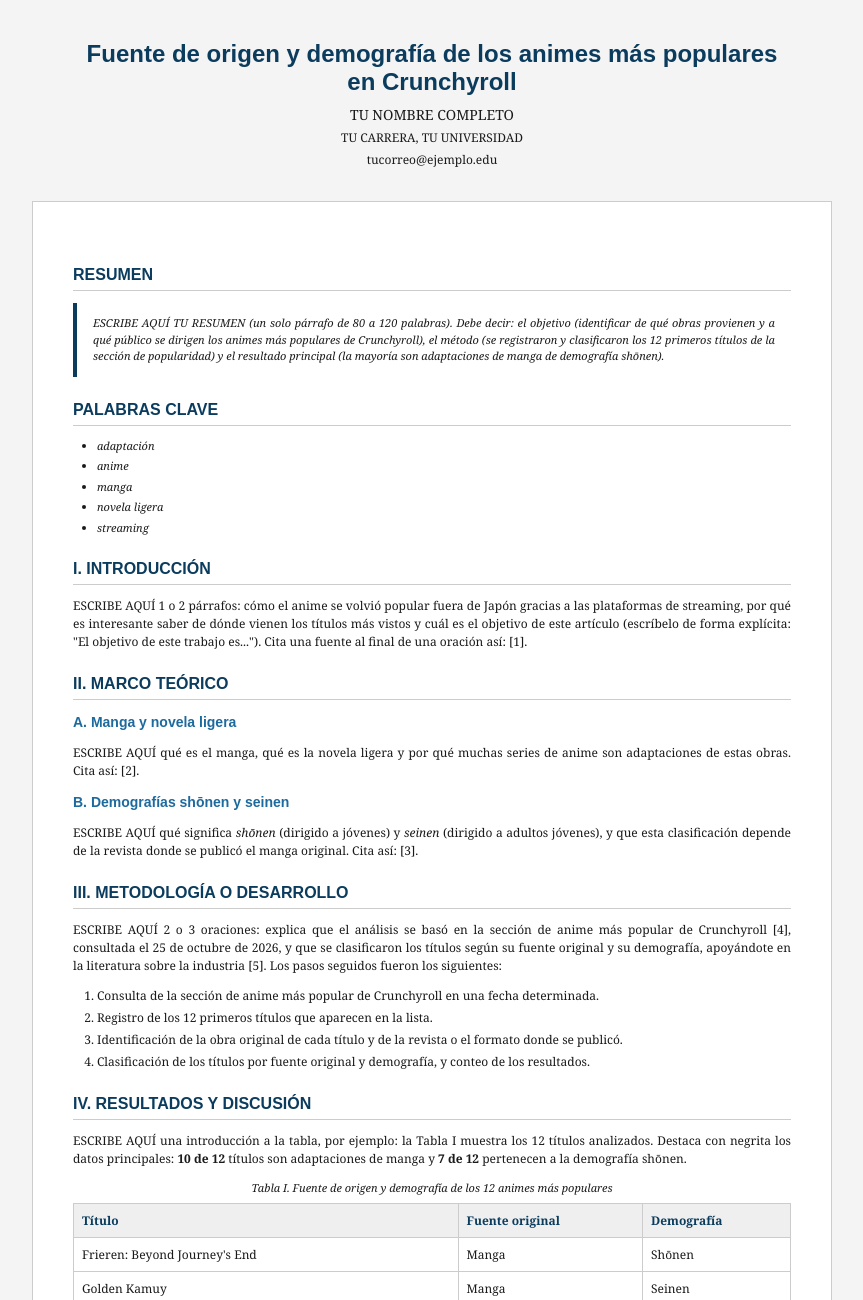
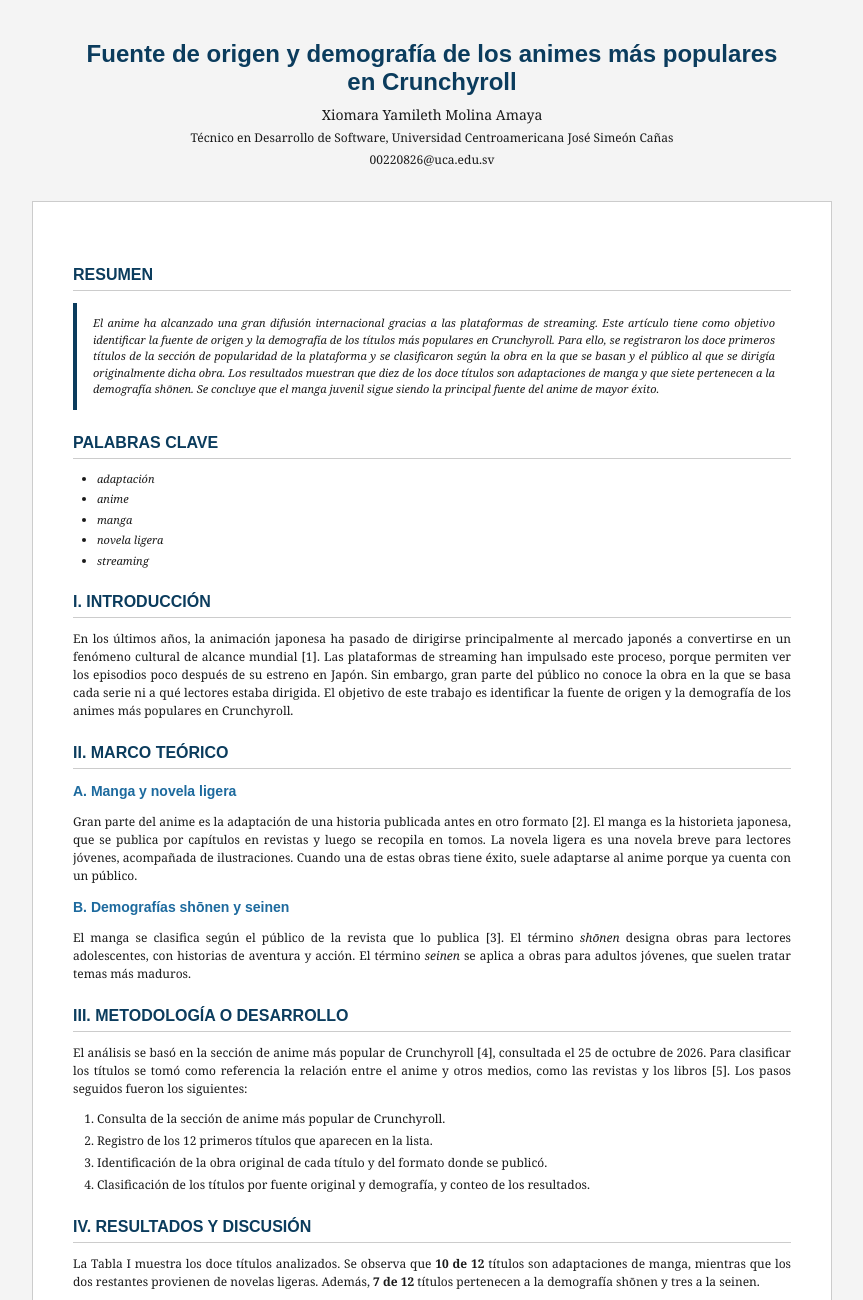
Before and after one commit to Xio7w7/articulo-anime, a plain HTML site: page index.html in a window 1280 px wide. Shown: the top 1300 px of the page, without its empty margins (208-1071 px from the left). Drawn offline with Linux system fonts and the light colour scheme.

Commit message:
Update  index.html

```diff
--- a/index.html
+++ b/index.html
@@ -10,16 +10,16 @@
 
     <header>
         <h1>Fuente de origen y demografía de los animes más populares en Crunchyroll</h1>
-        <p class="autor">TU NOMBRE COMPLETO</p>
-        <p class="afiliacion">TU CARRERA, TU UNIVERSIDAD</p>
-        <p class="contacto">tucorreo@ejemplo.edu</p>
+        <p class="autor">Xiomara Yamileth Molina Amaya</p>
+        <p class="afiliacion">Técnico en Desarrollo de Software, Universidad Centroamericana José Simeón Cañas</p>
+        <p class="contacto">00220826@uca.edu.sv</p>
     </header>
 
     <main id="articulo" class="articulo">
 
         <section>
             <h2>Resumen</h2>
-            <p class="resumen">ESCRIBE AQUÍ TU RESUMEN (un solo párrafo de 80 a 120 palabras). Debe decir: el objetivo (identificar de qué obras provienen y a qué público se dirigen los animes más populares de Crunchyroll), el método (se registraron y clasificaron los 12 primeros títulos de la sección de popularidad) y el resultado principal (la mayoría son adaptaciones de manga de demografía shōnen).</p>
+            <p class="resumen">El anime ha alcanzado una gran difusión internacional gracias a las plataformas de streaming. Este artículo tiene como objetivo identificar la fuente de origen y la demografía de los títulos más populares en Crunchyroll. Para ello, se registraron los doce primeros títulos de la sección de popularidad de la plataforma y se clasificaron según la obra en la que se basan y el público al que se dirigía originalmente dicha obra. Los resultados muestran que diez de los doce títulos son adaptaciones de manga y que siete pertenecen a la demografía shōnen. Se concluye que el manga juvenil sigue siendo la principal fuente del anime de mayor éxito.</p>
         </section>
 
         <section>
@@ -35,33 +35,33 @@
 
         <section>
             <h2>I. Introducción</h2>
-            <p>ESCRIBE AQUÍ 1 o 2 párrafos: cómo el anime se volvió popular fuera de Japón gracias a las plataformas de streaming, por qué es interesante saber de dónde vienen los títulos más vistos y cuál es el objetivo de este artículo (escríbelo de forma explícita: "El objetivo de este trabajo es..."). Cita una fuente al final de una oración así: [1].</p>
+            <p>En los últimos años, la animación japonesa ha pasado de dirigirse principalmente al mercado japonés a convertirse en un fenómeno cultural de alcance mundial [1]. Las plataformas de streaming han impulsado este proceso, porque permiten ver los episodios poco después de su estreno en Japón. Sin embargo, gran parte del público no conoce la obra en la que se basa cada serie ni a qué lectores estaba dirigida. El objetivo de este trabajo es identificar la fuente de origen y la demografía de los animes más populares en Crunchyroll.</p>
         </section>
 
         <section>
             <h2>II. Marco teórico</h2>
 
             <h3>A. Manga y novela ligera</h3>
-            <p>ESCRIBE AQUÍ qué es el manga, qué es la novela ligera y por qué muchas series de anime son adaptaciones de estas obras. Cita así: [2].</p>
+            <p>Gran parte del anime es la adaptación de una historia publicada antes en otro formato [2]. El manga es la historieta japonesa, que se publica por capítulos en revistas y luego se recopila en tomos. La novela ligera es una novela breve para lectores jóvenes, acompañada de ilustraciones. Cuando una de estas obras tiene éxito, suele adaptarse al anime porque ya cuenta con un público.</p>
 
             <h3>B. Demografías shōnen y seinen</h3>
-            <p>ESCRIBE AQUÍ qué significa <em>shōnen</em> (dirigido a jóvenes) y <em>seinen</em> (dirigido a adultos jóvenes), y que esta clasificación depende de la revista donde se publicó el manga original. Cita así: [3].</p>
+            <p>El manga se clasifica según el público de la revista que lo publica [3]. El término <em>shōnen</em> designa obras para lectores adolescentes, con historias de aventura y acción. El término <em>seinen</em> se aplica a obras para adultos jóvenes, que suelen tratar temas más maduros.</p>
         </section>
 
         <section>
             <h2>III. Metodología o desarrollo</h2>
-            <p>ESCRIBE AQUÍ 2 o 3 oraciones: explica que el análisis se basó en la sección de anime más popular de Crunchyroll [4], consultada el 25 de octubre de 2026, y que se clasificaron los títulos según su fuente original y su demografía, apoyándote en la literatura sobre la industria [5]. Los pasos seguidos fueron los siguientes:</p>
+            <p>El análisis se basó en la sección de anime más popular de Crunchyroll [4], consultada el 25 de octubre de 2026. Para clasificar los títulos se tomó como referencia la relación entre el anime y otros medios, como las revistas y los libros [5]. Los pasos seguidos fueron los siguientes:</p>
             <ol>
-                <li>Consulta de la sección de anime más popular de Crunchyroll en una fecha determinada.</li>
+                <li>Consulta de la sección de anime más popular de Crunchyroll.</li>
                 <li>Registro de los 12 primeros títulos que aparecen en la lista.</li>
-                <li>Identificación de la obra original de cada título y de la revista o el formato donde se publicó.</li>
+                <li>Identificación de la obra original de cada título y del formato donde se publicó.</li>
                 <li>Clasificación de los títulos por fuente original y demografía, y conteo de los resultados.</li>
             </ol>
         </section>
 
         <section>
             <h2>IV. Resultados y discusión</h2>
-            <p>ESCRIBE AQUÍ una introducción a la tabla, por ejemplo: la Tabla I muestra los 12 títulos analizados. Destaca con negrita los datos principales: <strong>10 de 12</strong> títulos son adaptaciones de manga y <strong>7 de 12</strong> pertenecen a la demografía shōnen.</p>
+            <p>La Tabla I muestra los doce títulos analizados. Se observa que <strong>10 de 12</strong> títulos son adaptaciones de manga, mientras que los dos restantes provienen de novelas ligeras. Además, <strong>7 de 12</strong> títulos pertenecen a la demografía shōnen y tres a la seinen.</p>
 
             <table>
                 <caption class="titulo-tabla">Tabla I. Fuente de origen y demografía de los 12 animes más populares</caption>
@@ -136,12 +136,12 @@
                 </tbody>
             </table>
 
-            <p>ESCRIBE AQUÍ la interpretación: qué significan estos datos (el manga shōnen domina), qué alcance tienen y cuáles son las limitaciones (solo 12 títulos, un solo día, una sola plataforma).</p>
+            <p>Estos datos indican que el manga shōnen sigue siendo la principal fuente de los animes con mayor audiencia, posiblemente porque ya cuenta con lectores antes de ser adaptado [5]. Sin embargo, la muestra es pequeña y corresponde a un solo día y a una sola plataforma, por lo que los resultados pueden variar con los estrenos de cada temporada.</p>
         </section>
 
         <section>
             <h2>V. Conclusiones</h2>
-            <p>ESCRIBE AQUÍ un párrafo: el hallazgo principal, si se cumplió el objetivo y una recomendación de trabajo futuro (por ejemplo, repetir el análisis durante varios meses o comparar con otras plataformas).</p>
+            <p>Se cumplió el objetivo planteado, ya que se identificó la fuente de origen y la demografía de los doce animes más populares en Crunchyroll. La mayoría son adaptaciones de manga para público adolescente, aunque también aparecen obras seinen y novelas ligeras. Como trabajo futuro, se recomienda repetir el registro durante varios meses y compararlo con otras plataformas de streaming.</p>
         </section>
 
         <section>
@@ -158,7 +158,7 @@
     </main>
 
     <footer>
-        <p>Programación Orientada al Usuario, octubre de 2026. El texto de este artículo es de mi autoría. Se utilizó inteligencia artificial como apoyo para la escritura de la hoja de estilos CSS y la organización de la estructura HTML.</p>
+        <p>Programación Orientada al Usuario, octubre de 2026. Declaración de autoría: trabajo elaborado por Xiomara Yamileth Molina Amaya. Se utilizó inteligencia artificial como apoyo para redactar un borrador del texto y escribir la hoja de estilos CSS; el contenido fue revisado y adaptado por la autora.</p>
     </footer>
 
 </body>
```
